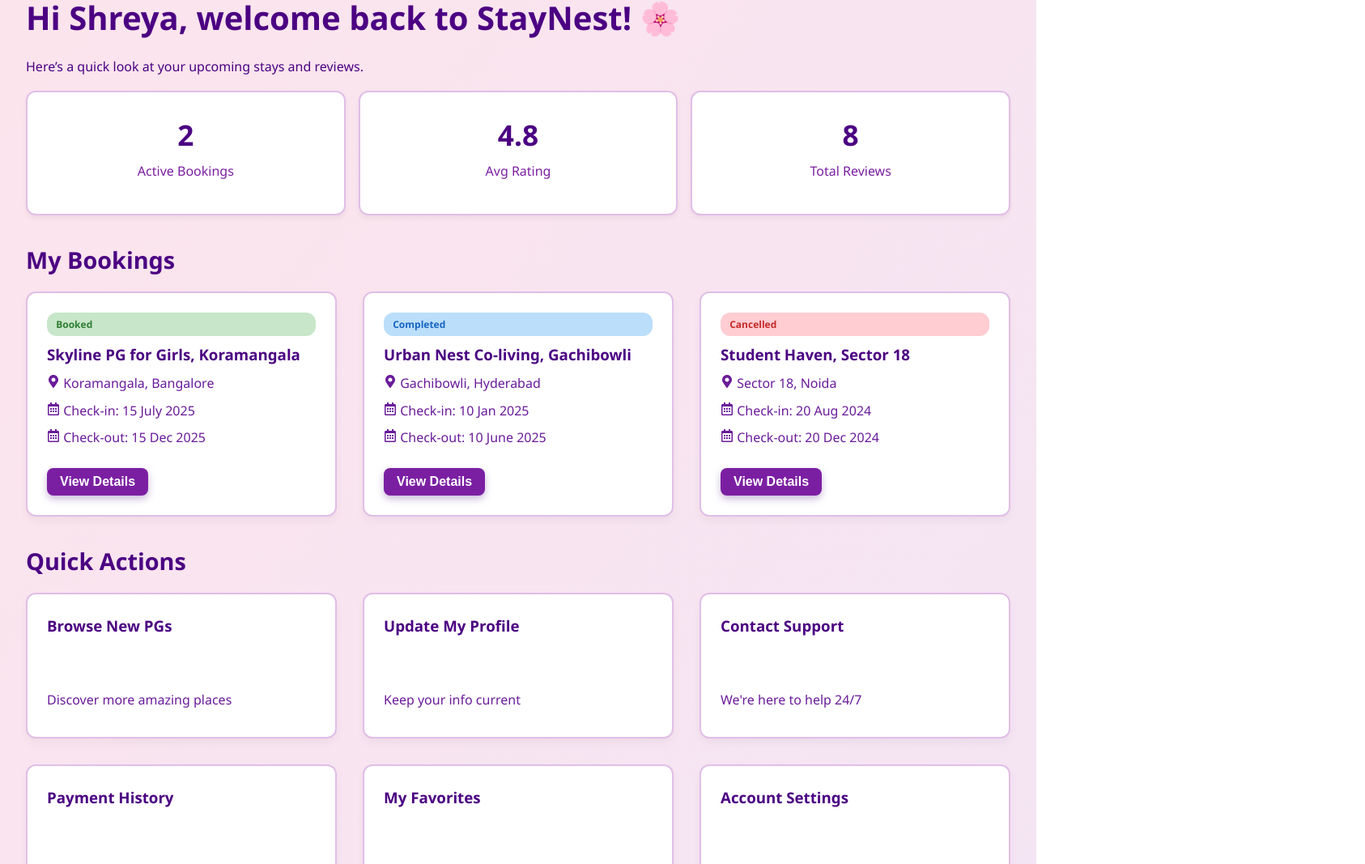
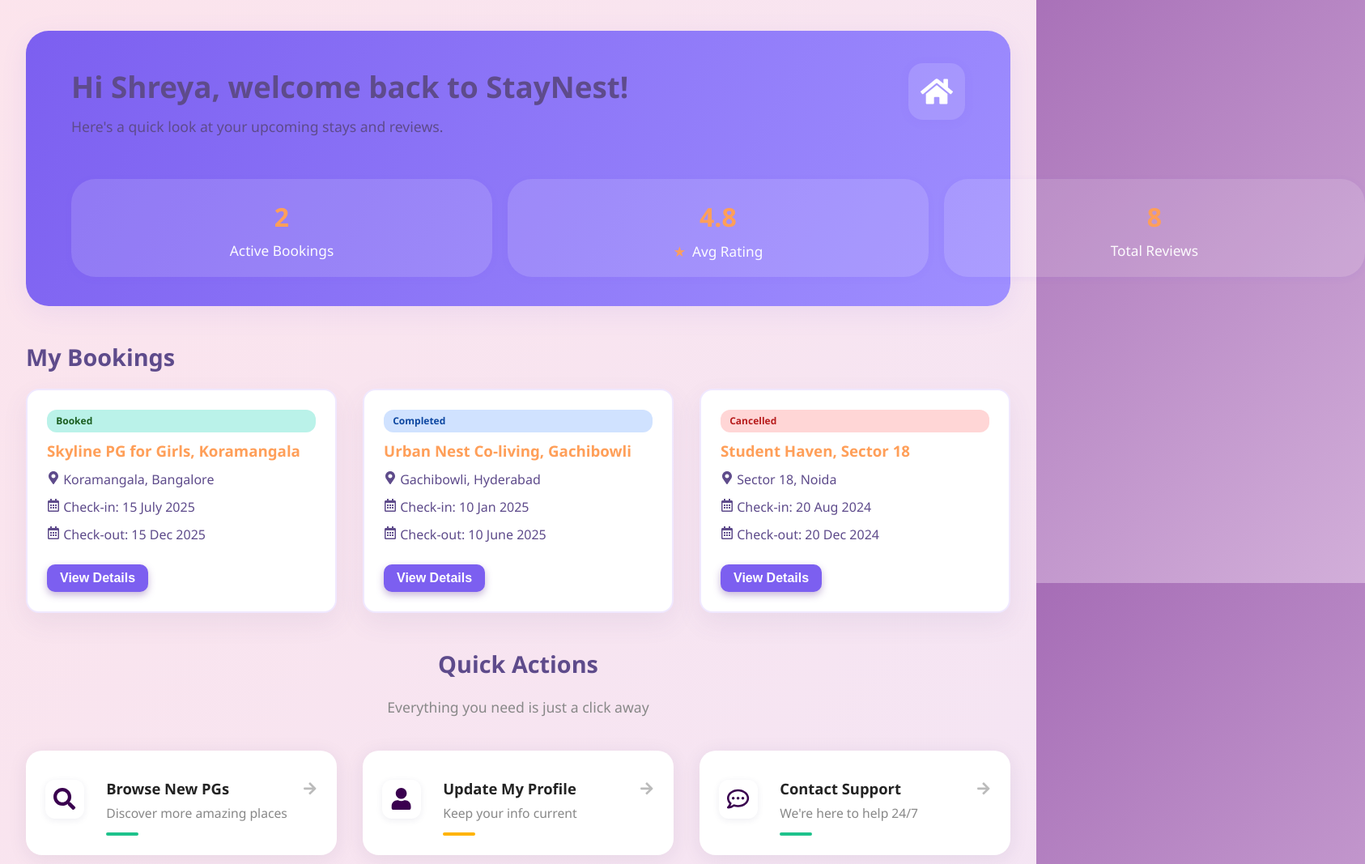
Before and after one commit to AshwiniArude/StayNest-frontend, a React (Create React App) app: page /tenant/dashboard in a window 1280 px wide. Shown: the part 80-1147 px from the top of the page at 81% size, 1686 px wide, since content can reach past the window. Built offline with nearby package versions, Linux system fonts and the light colour scheme.

Commit message:
Shreya : Teanant Dasboard changes

```diff
--- a/src/pages/TenantDashboard.jsx
+++ b/src/pages/TenantDashboard.jsx
@@ -1,6 +1,6 @@
 import React from "react";
 import "../styles/TenantDashboard.css";
-import { FaRegCalendarAlt, FaMapMarkerAlt } from "react-icons/fa";
+import { FaRegCalendarAlt, FaMapMarkerAlt, FaSearch, FaUser, FaRegCommentDots, FaHeart, FaCog, FaArrowRight, FaHome } from "react-icons/fa";
 
 
 const bookings = [
@@ -34,22 +34,29 @@ const TenantDashboard = () => {
   return (
     <div className="dashboard-container">
       <section className="hero-section">
-        <h1>
-          Hi Shreya, welcome back to StayNest! 🌸
-        </h1>
-        <p>Here’s a quick look at your upcoming stays and reviews.</p>
-        <div className="stats-cards">
-          <div className="stat-card">
-            <h2>2</h2>
-            <p>Active Bookings</p>
+        <div className="hero-card-gradient">
+          <div className="hero-card-header">
+            <div>
+              <h1 className="hero-welcome hero-welcome-dark">Hi Shreya, welcome back to StayNest!</h1>
+              <p className="hero-subtitle hero-subtitle-orange">Here's a quick look at your upcoming stays and reviews.</p>
             </div>
-          <div className="stat-card">
-            <h2>4.8</h2>
-            <p>Avg Rating</p>
+            <div className="hero-icon-box">
+              <FaHome />
             </div>
-          <div className="stat-card">
-            <h2>8</h2>
-            <p>Total Reviews</p>
+          </div>
+          <div className="stats-pills">
+            <div className="stat-pill">
+              <span className="stat-number">2</span>
+              <span className="stat-label">Active Bookings</span>
+            </div>
+            <div className="stat-pill">
+              <span className="stat-number">4.8</span>
+              <span className="stat-label"><span className="star">★</span> Avg Rating</span>
+            </div>
+            <div className="stat-pill">
+              <span className="stat-number">8</span>
+              <span className="stat-label">Total Reviews</span>
+            </div>
           </div>
         </div>
       </section>
@@ -72,32 +79,64 @@ const TenantDashboard = () => {
         </div>
       </section>
 
-      <section className="section">
-        <h2>Quick Actions</h2>
-        <div className="card-grid">
-          <div className="card">
+      <section className="section quick-actions-section">
+        <h2 className="quick-actions-title">Quick Actions</h2>
+        <p className="quick-actions-subtitle">Everything you need is just a click away</p>
+        <div className="quick-actions-grid">
+          <div className="quick-action-card green">
+            <div className="icon-bg"><FaSearch /></div>
+            <div className="action-content">
+              <div className="action-title-row">
                 <h3>Browse New PGs</h3>
-            <p>Discover more amazing places</p>
+                <FaArrowRight className="action-arrow" />
               </div>
-          <div className="card">
+              <p className="action-desc">Discover more amazing places</p>
+              <div className="accent-bar green"></div>
+            </div>
+          </div>
+          <div className="quick-action-card yellow">
+            <div className="icon-bg"><FaUser /></div>
+            <div className="action-content">
+              <div className="action-title-row">
                 <h3>Update My Profile</h3>
-            <p>Keep your info current</p>
+                <FaArrowRight className="action-arrow" />
               </div>
-          <div className="card">
+              <p className="action-desc">Keep your info current</p>
+              <div className="accent-bar yellow"></div>
+            </div>
+          </div>
+          <div className="quick-action-card green">
+            <div className="icon-bg"><FaRegCommentDots /></div>
+            <div className="action-content">
+              <div className="action-title-row">
                 <h3>Contact Support</h3>
-            <p>We're here to help 24/7</p>
+                <FaArrowRight className="action-arrow" />
               </div>
-          <div className="card">
-            <h3>Payment History</h3>
-            <p>View all transactions</p>
+              <p className="action-desc">We're here to help 24/7</p>
+              <div className="accent-bar green"></div>
             </div>
-          <div className="card">
+          </div>
+          <div className="quick-action-card pink">
+            <div className="icon-bg"><FaHeart /></div>
+            <div className="action-content">
+              <div className="action-title-row">
                 <h3>My Favorites</h3>
-            <p>Saved PGs & Hostels</p>
+                <FaArrowRight className="action-arrow" />
               </div>
-          <div className="card">
+              <p className="action-desc">Saved PGs & Hostels</p>
+              <div className="accent-bar pink"></div>
+            </div>
+          </div>
+          <div className="quick-action-card gray">
+            <div className="icon-bg"><FaCog /></div>
+            <div className="action-content">
+              <div className="action-title-row">
                 <h3>Account Settings</h3>
-            <p>Privacy & preferences</p>
+                <FaArrowRight className="action-arrow" />
+              </div>
+              <p className="action-desc">Privacy & preferences</p>
+              <div className="accent-bar gray"></div>
+            </div>
           </div>
         </div>
       </section>
--- a/src/styles/Home.css
+++ b/src/styles/Home.css
@@ -182,5 +182,5 @@
 .stat-label {
   font-size: 1rem;
   font-weight: 500;
-  color: #5e4b8b; /* softer purple */
+  color: #523792; /* softer purple */
 }
--- a/src/styles/TenantDashboard.css
+++ b/src/styles/TenantDashboard.css
@@ -1,31 +1,30 @@
-/* TenantDashboard.css */
-
-/* Page Container */
-.dashboard-container.light-theme {
-  background: linear-gradient(to bottom right, #fce4ec, #f3e5f5); /* light pink/lavender */
-  color: #64168e;
+/* Dashboard Container - Home Gradient Background */
+.dashboard-container {
+  background: linear-gradient(to right, #f9f7ff, #fff0e3);
+  color: #5e4b8b;
   padding: 2rem;
+  padding-top: 70px;
   font-family: 'Segoe UI', sans-serif;
-  padding-top: 70px;
+  min-height: 100vh;
 }
 
-/* Hero Header */
+/* Hero Section Text */
 .hero-section h1 {
-  color: #4b0082;
+  color: #5e4b8b;
   font-weight: 700;
 }
 
 .hero-section p {
-  color: #4b0082;
+  color: #5e4b8b;
   margin-bottom: 1rem;
 }
 
 .highlight {
-  color: #7b1fa2;
+  color: #ff9f59;
   font-weight: bold;
 }
 
-/* Stats Section */
+/* Stats Cards - White with Purple Border */
 .stats-cards {
   display: flex;
   gap: 1rem;
@@ -36,65 +35,66 @@
   flex: 1;
   text-align: center;
   padding: 1.5rem;
-  background-color: #ffffff;
-  border: 2px solid #e1bee7;
-  border-radius: 12px;
-  box-shadow: 0 4px 6px rgba(0, 0, 0, 0.05);
+  background-color: #fff;
+  border: 2px solid #9f8fff;
+  border-radius: 16px;
+  box-shadow: 0 8px 24px rgba(124, 95, 240, 0.08);
 }
 
 .stat-card h2 {
-  color: #4b0082;
+  color: #7c5ff0;
   font-size: 2.2rem;
   margin-bottom: 0.3rem;
 }
 
 .stat-card p {
-  color: #7b1fa2;
+  color: #5e4b8b;
 }
 
-/* Section Titles */
+/* Section Headings */
 .section h2 {
-  color: #4b0082;
+  color: #5e4b8b;
   margin: 2rem 0 1rem;
   font-size: 1.8rem;
 }
 
-/* Card Layout (Used for Bookings, Actions, Reviews) */
+/* Booking Cards Grid */
 .card-grid {
   display: grid;
   grid-template-columns: repeat(3, 1fr);
   gap: 2rem;
 }
 
-/* Card Style */
+/* Booking Cards - White with Soft Shadow */
 .card {
   background: #fff;
-  border: 2px solid #e1bee7;
-  border-radius: 12px;
+  border: 2px solid #f0e8ff;
+  border-radius: 16px;
   padding: 1.5rem;
   min-height: 180px;
   display: flex;
   flex-direction: column;
   justify-content: space-between;
-  transition: transform 0.2s ease;
-  box-shadow: 0 6px 12px rgba(0, 0, 0, 0.04);
+  transition: transform 0.2s ease, box-shadow 0.2s ease;
+  box-shadow: 0 12px 32px rgba(94, 75, 139, 0.08);
 }
 
 .card:hover {
   transform: translateY(-4px);
+  box-shadow: 0 16px 40px rgba(124, 95, 240, 0.12);
 }
 
 .card h3 {
-  color: #4b0082;
+  color: #7c5ff0;
   margin-bottom: 0.5rem;
 }
 
 .card p {
-  color: #6a1b9a;
+  color: #5e4b8b;
   margin-bottom: 0.5rem;
 }
 
-/* Booking Status Labels */
+/* Status Labels */
 .status-label {
   display: inline-block;
   padding: 0.3rem 0.7rem;
@@ -105,43 +105,256 @@
 }
 
 .status-booked {
-  background-color: #c8e6c9;
-  color: #2e7d32;
+  background-color: #baf2e9;
+  color: #1b5e20;
 }
 
 .status-completed {
-  background-color: #bbdefb;
-  color: #1565c0;
+  background-color: #d0e2ff;
+  color: #0d47a1;
 }
 
 .status-cancelled {
-  background-color: #ffcdd2;
-  color: #c62828;
+  background-color: #ffd6d6;
+  color: #b71c1c;
 }
 
-/* Action Button */
+/* View All Button */
 .view-all-btn {
   margin-top: 1rem;
-  background-color: #7b1fa2;
-  color: #fff;
+  background-color: #7c5ff0;
+  color: #ffffff;
   border: none;
   padding: 0.5rem 1rem;
-  border-radius: 8px;
+  border-radius: 10px;
   cursor: pointer;
   font-weight: bold;
   align-self: flex-start;
+  transition: background-color 0.3s ease;
 }
 
 .view-all-btn:hover {
-  background-color: #6a1b9a;
+  background-color: #7f6cd6;
 }
 
-/* Space at Bottom of Dashboard */
+/* Quick Actions Card Titles */
+.card h3 {
+  color: #ff9f59;
+}
+
+/* Footer Spacing */
 .footer-spacing {
   height: 60px;
 }
 
-/* Optional Reuse */
-.bordered-box {
-  border: 2px solid #d1c4e9;
+/* Quick Actions Section */
+.quick-actions-section {
+  text-align: center;
+  margin-top: 2.5rem;
 }
+.quick-actions-title {
+  font-size: 2rem;
+  font-weight: 800;
+  color: #232323;
+  margin-bottom: 0.2rem;
+}
+.quick-actions-subtitle {
+  color: #888;
+  font-size: 1.1rem;
+  margin-bottom: 2.5rem;
+}
+/* Quick Actions Grid: original modern card size */
+.quick-actions-grid {
+  display: grid;
+  grid-template-columns: repeat(auto-fit, minmax(290px, 1fr));
+  gap: 2rem;
+  justify-items: center;
+}
+.quick-action-card {
+  background: #fff;
+  border-radius: 20px;
+  box-shadow: 0 4px 24px rgba(44, 34, 84, 0.08);
+  padding: 2rem 1.5rem 1.5rem 1.5rem;
+  display: flex;
+  align-items: flex-start;
+  gap: 1.2rem;
+  width: 100%;
+  position: relative;
+  transition: box-shadow 0.2s, transform 0.2s;
+}
+@media (max-width: 1100px) {
+  .quick-actions-grid {
+    grid-template-columns: repeat(2, 1fr);
+  }
+}
+@media (max-width: 700px) {
+  .quick-actions-grid {
+    grid-template-columns: 1fr;
+  }
+  .quick-action-card {
+    width: 100%;
+  }
+}
+.icon-bg {
+  width: 48px;
+  height: 48px;
+  border-radius: 12px;
+  display: flex;
+  align-items: center;
+  justify-content: center;
+  font-size: 1.7rem;
+  margin-right: 0.5rem;
+  margin-top: 0.2rem;
+  box-shadow: 0 2px 8px rgba(44, 34, 84, 0.08);
+}
+.icon-bg.green { background: #1ec28b1a; color: #1ec28b; }
+.icon-bg.yellow { background: #ffb3001a; color: #ffb300; }
+.icon-bg.purple { background: #7c5ff01a; color: #7c5ff0; }
+.icon-bg.pink { background: #ff4f8b1a; color: #ff4f8b; }
+.icon-bg.gray { background: #6c6c6c1a; color: #6c6c6c; }
+
+.action-content {
+  flex: 1;
+  text-align: left;
+}
+.action-title-row {
+  display: flex;
+  align-items: center;
+  justify-content: space-between;
+  margin-bottom: 0.2rem;
+}
+.action-title-row h3 {
+  font-size: 1.15rem;
+  font-weight: 700;
+  color: #232323;
+  margin: 0;
+}
+.action-arrow {
+  font-size: 1.1rem;
+  color: #bbb;
+  margin-left: 0.5rem;
+}
+.action-desc {
+  color: #888;
+  font-size: 0.98rem;
+  margin-bottom: 0.7rem;
+}
+.accent-bar {
+  height: 4px;
+  width: 40px;
+  border-radius: 2px;
+  margin-top: 0.2rem;
+}
+.accent-bar.green { background: #1ec28b; }
+.accent-bar.yellow { background: #ffb300; }
+.accent-bar.purple { background: #7c5ff0; }
+.accent-bar.pink { background: #ff4f8b; }
+.accent-bar.gray { background: #6c6c6c; }
+
+/* Hero Gradient Card - Themed */
+.hero-card-gradient {
+  background: linear-gradient(120deg, #7c5ff0 0%, #9f8fff 100%);
+  border-radius: 28px;
+  padding: 2.5rem 3.5rem 2.2rem 3.5rem;
+  margin-bottom: 2.5rem;
+  margin-top: 48px;
+  box-shadow: 0 8px 32px rgba(124, 95, 240, 0.10);
+  color: #fff;
+  display: flex;
+  flex-direction: column;
+  gap: 2.2rem;
+  width: 100%;
+  max-width: 98vw;
+}
+.hero-card-header {
+  display: flex;
+  align-items: flex-start;
+  justify-content: space-between;
+  gap: 2rem;
+}
+.hero-welcome {
+  font-size: 2.3rem;
+  font-weight: 800;
+  color: #fff;
+  margin-bottom: 0.3rem;
+}
+.hero-emoji {
+  font-size: 1.7rem;
+  vertical-align: middle;
+}
+.hero-subtitle {
+  color:  #ff9f59;
+  font-size: 1.1rem;
+  margin-bottom: 0.5rem;
+}
+.hero-subtitle-orange {
+  color: #ff9f59;
+}
+.hero-icon-box {
+  background: rgba(255,255,255,0.13);
+  border-radius: 18px;
+  width: 70px;
+  height: 70px;
+  display: flex;
+  align-items: center;
+  justify-content: center;
+  font-size: 2.5rem;
+  color: #fff;
+  box-shadow: 0 2px 12px rgba(124, 95, 240, 0.10);
+}
+.stats-pills {
+  display: flex;
+  gap: 0.5cm;
+  justify-content: space-between;
+  width: 100%;
+}
+.stat-pill {
+  background: rgba(255,255,255,0.13);
+  border-radius: 30px;
+  padding: 1.3rem 9rem 1.1rem 9rem;
+  display: flex;
+  flex-direction: column;
+  align-items: center;
+  min-width: 520px;
+  box-shadow: 0 2px 8px rgba(124, 95, 240, 0.08);
+}
+.stat-number {
+  color: #ff9f59;
+  font-size: 2rem;
+  font-weight: 700;
+  margin-bottom: 0.2rem;
+}
+.stat-label {
+  color: #fff;
+  font-size: 1.08rem;
+  font-weight: 500;
+  opacity: 0.97;
+}
+.star {
+  color: #ff9f59;
+  font-size: 1.1rem;
+  margin-right: 0.2rem;
+}
+@media (max-width: 1100px) {
+  .hero-card-gradient {
+    padding: 1.2rem 0.7rem 1.2rem 0.7rem;
+  }
+  .stats-pills {
+    flex-direction: column;
+    gap: 1.2rem;
+    align-items: stretch;
+  }
+  .stat-pill {
+    min-width: 0;
+    width: 100%;
+    padding: 1.2rem 1.2rem 1rem 1.2rem;
+  }
+}
+
+.hero-welcome-dark {
+  color: #ff9f59;
+}
+
+.hero-welcome-orange {
+  color: #ff9f59;
+}
```
Lines whose indentation alone changed are shown as unchanged.
